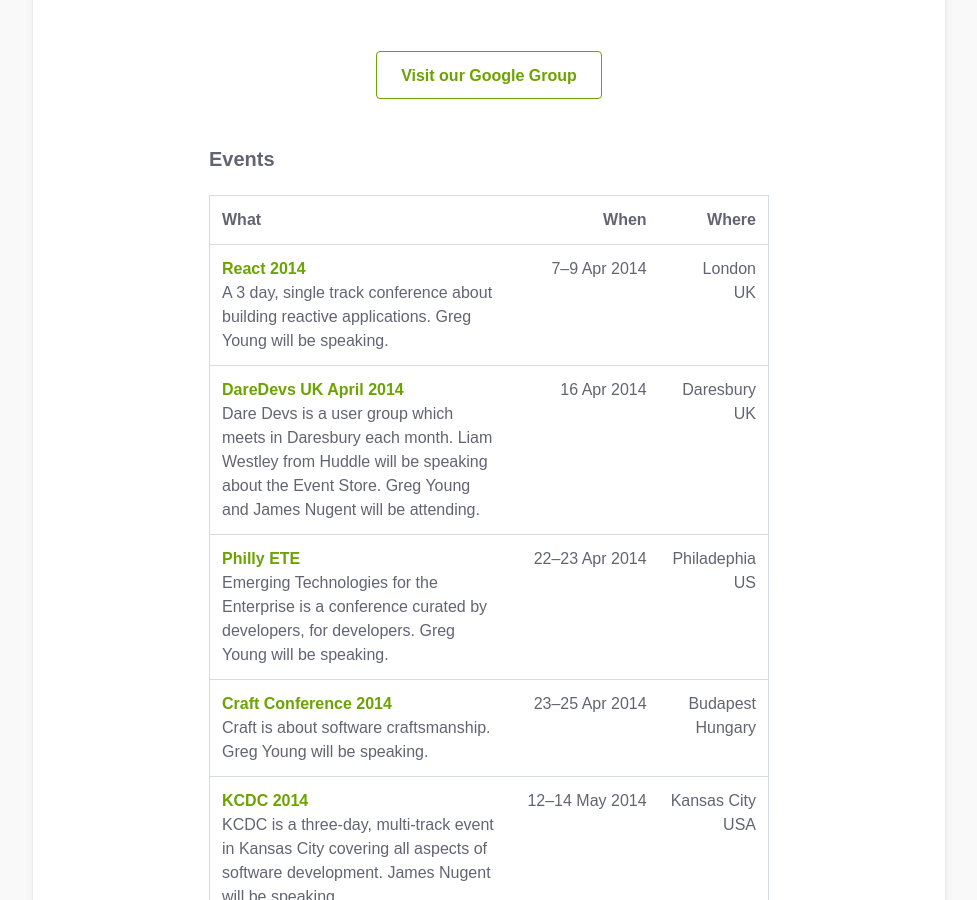
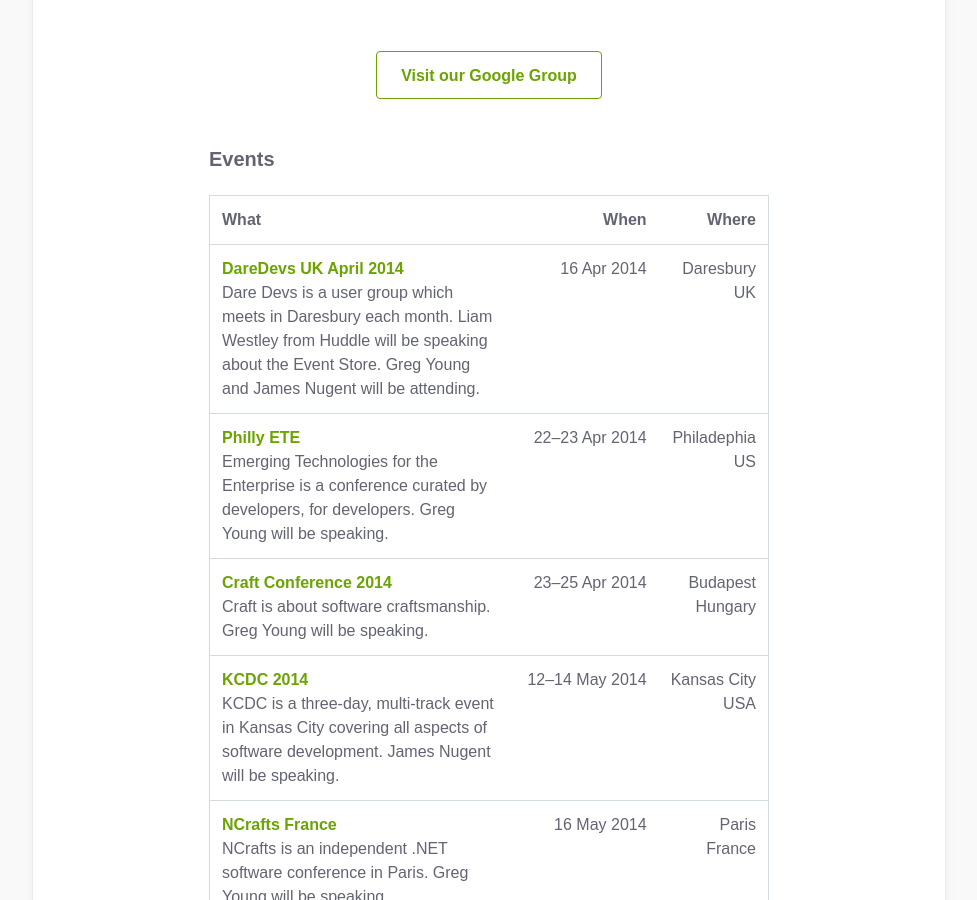
Before and after one commit to sandboxorg/geteventstore.com, a Jekyll site: the page built from community/index.html, in a window 1280 px wide and 900 px high, scrolled down 453 px. Shown: the whole window, without its empty margins (151-1128 px from the left). Built offline with Jekyll 4.4.1, drawn with Linux system fonts in a browser that asks for light colours; Markdown is read by kramdown in place of the engine named in the settings.

Commit message:
React has finished

```diff
--- a/community/index.html
+++ b/community/index.html
@@ -22,14 +22,6 @@ title: "Community"
 					</tr>
 				</thead>
 				<tbody>
-					<tr>
-						<td>
-							<h3><a href="http://reactconf.com/">React 2014</a></h3>
-							<p>A 3 day, single track conference about building reactive applications. Greg Young will be speaking.</p>
-						</td>
-						<td>7–9 Apr 2014</td>
-						<td>London<br>UK</td>
-					</tr>
 					<tr>
 						<td>
 							<h3><a href="http://www.eventbrite.co.uk/e/liam-westley-talks-event-store-tickets-10950263533?aff=eorg">DareDevs UK April 2014</a></h3>
```
